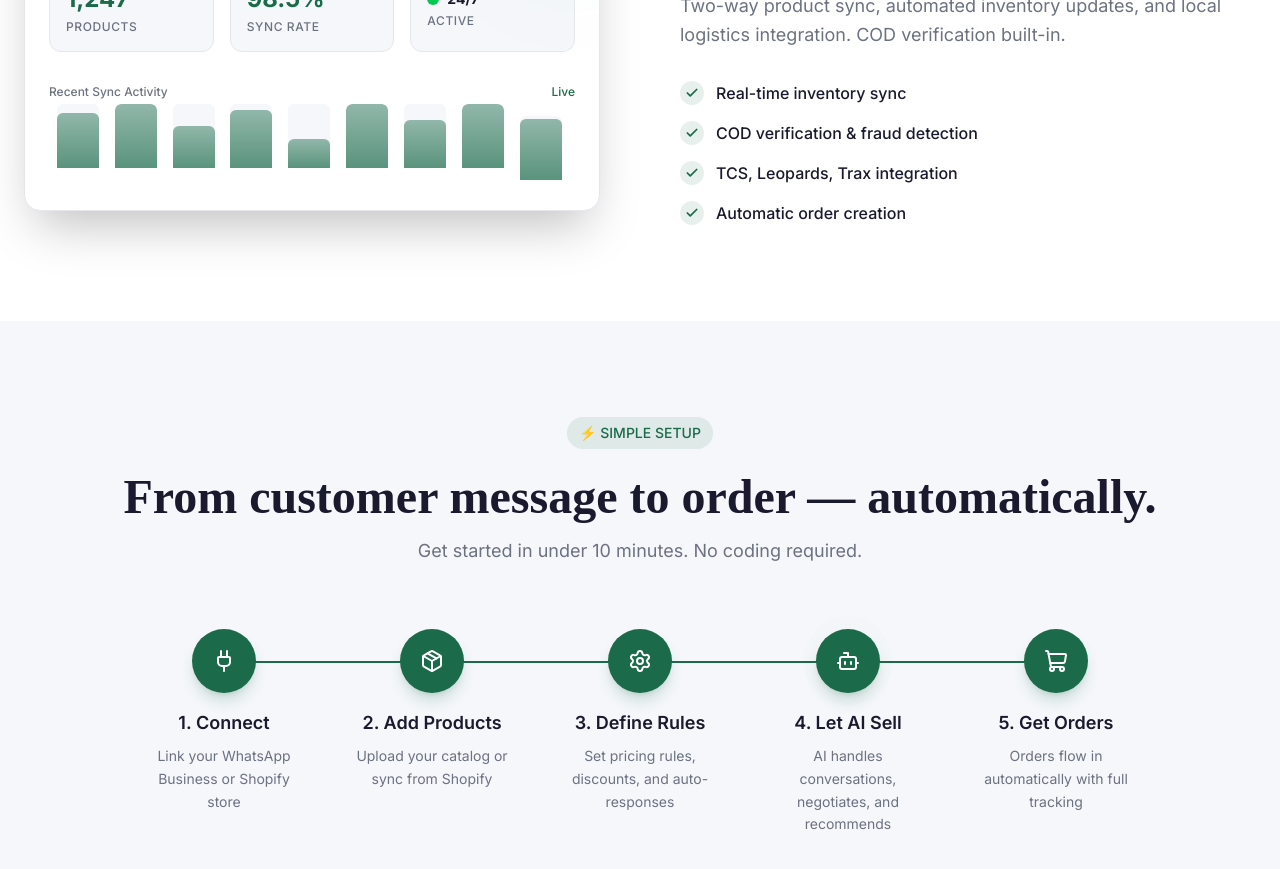
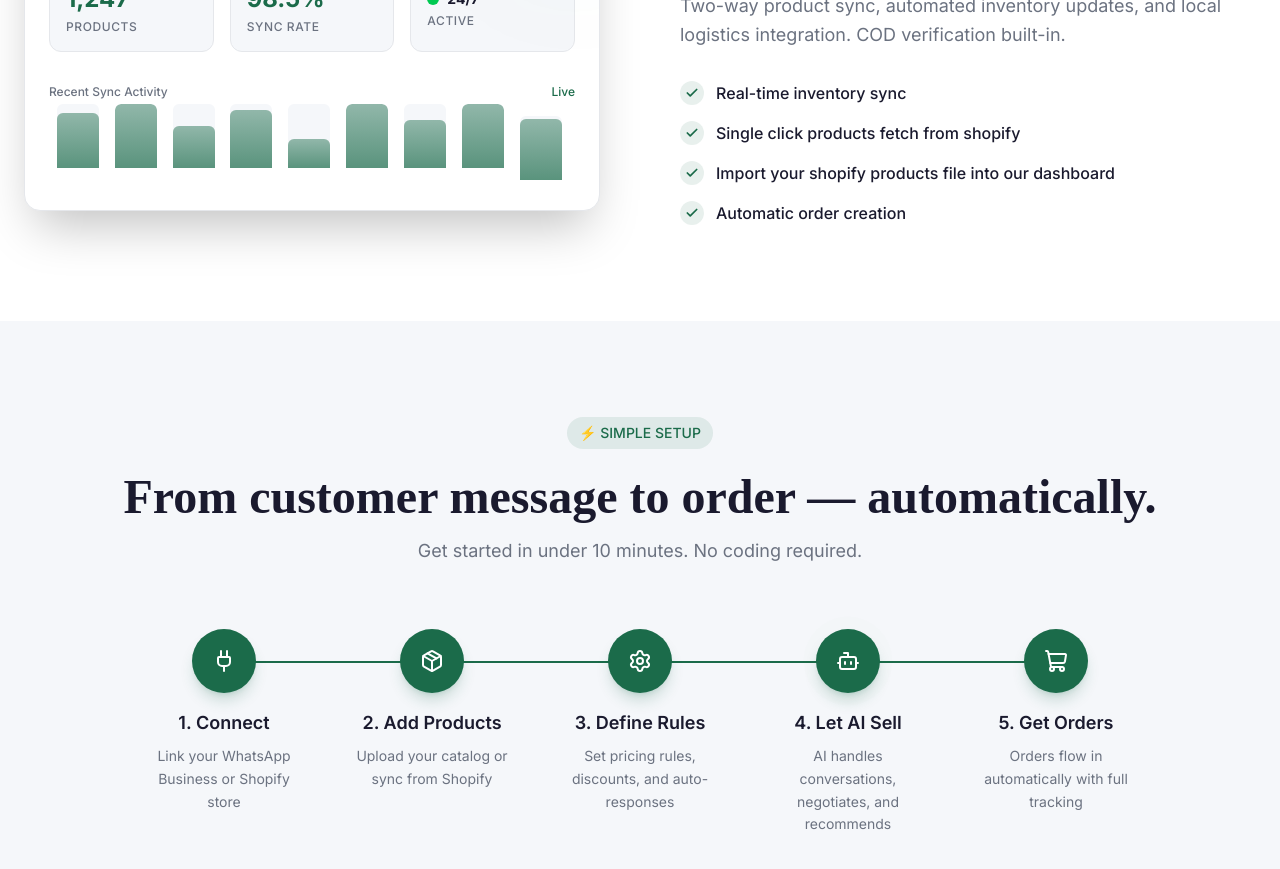
Before and after one commit to Fazal-Khan05/Sahulatcart_Marketing_site, a React (Vite) app: page / in a window 1280 px wide. Shown: the part 4620-5489 px from the top of the page. Built offline with nearby package versions, Linux system fonts and the light colour scheme; a web font is replaced by a local one.

Commit message:
Update Shopify integration bullet points

```diff
--- a/src/components/sections/Solutions.jsx
+++ b/src/components/sections/Solutions.jsx
@@ -248,8 +248,8 @@ const Solutions = () => {
               <ul className="space-y-4">
                 {[
                   'Real-time inventory sync',
-                  'COD verification & fraud detection',
-                  'TCS, Leopards, Trax integration',
+                  'Single click products fetch from shopify',
+                  'Import your shopify products file into our dashboard',
                   'Automatic order creation'
                 ].map((feature, idx) => (
                   <motion.li
```
